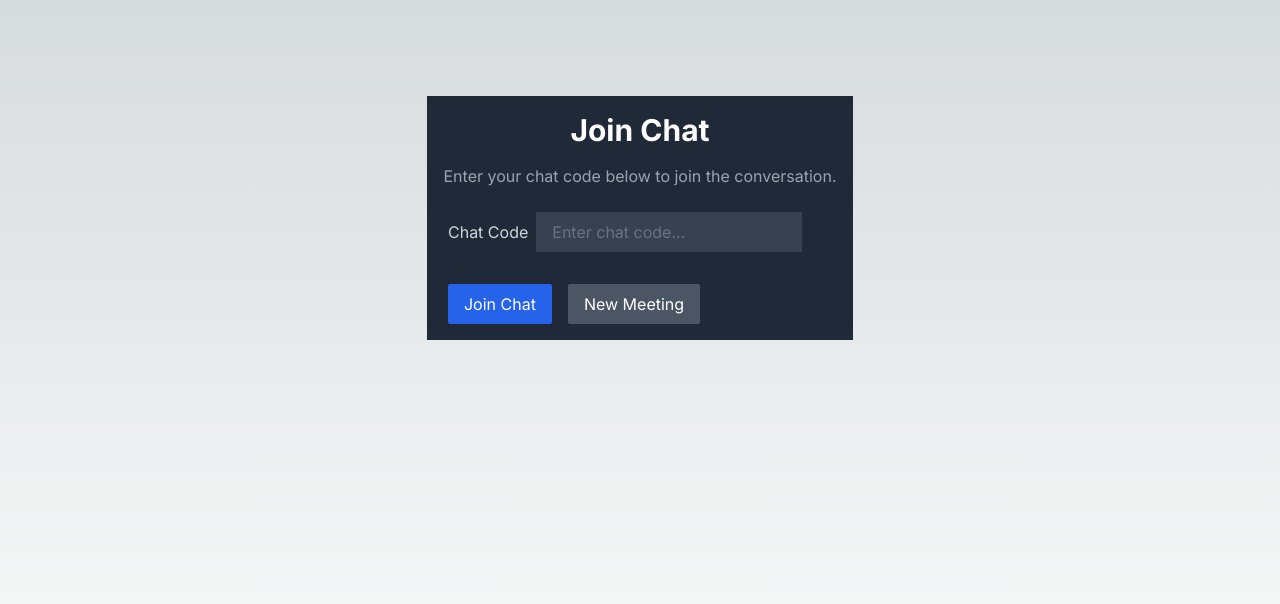
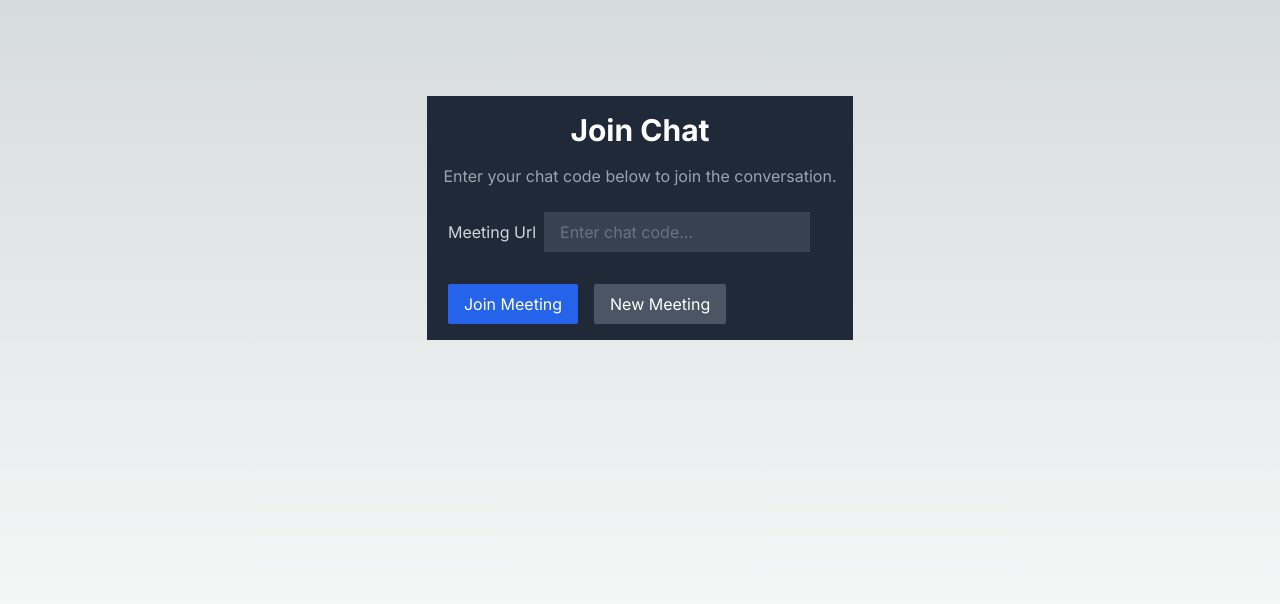
Before and after one commit to Sagar9980/HiveMeet, a Next.js app in the folder frontend/: page / in a window 1280 px wide. Shown: the top 604 px of the page. Built offline with nearby package versions, Linux system fonts and the light colour scheme; no server answers.

Commit message:
added video camera stream

```diff
--- a/frontend/app/auth/register.tsx
+++ /dev/null
@@ -1,7 +0,0 @@
-import React from "react";
-
-const register = () => {
-  return <div>register</div>;
-};
-
-export default register;
--- a/frontend/app/globals.css
+++ b/frontend/app/globals.css
@@ -25,3 +25,7 @@ body {
     )
     rgb(var(--background-start-rgb));
 }
+.meeting__video {
+  width: 100%; /* Adjust width as needed */
+  height: auto; /* Adjust height as needed */
+}
--- /dev/null
+++ b/frontend/app/meeting/page.tsx
@@ -0,0 +1,53 @@
+"use client";
+import React, { useState, useEffect, useRef } from "react";
+
+const Meeting = () => {
+  const [stream, setStream] = useState(null);
+  const videoRef = useRef(null);
+
+  useEffect(() => {
+    const getCameraStream = async () => {
+      try {
+        const mediaStream = await navigator.mediaDevices.getUserMedia({
+          video: true,
+        });
+        setStream(mediaStream);
+      } catch (error) {
+        console.error("Error accessing camera: ", error);
+      }
+    };
+
+    getCameraStream();
+
+    return () => {
+      if (stream) {
+        stream.getTracks().forEach((track) => {
+          track.stop();
+        });
+      }
+    };
+  }, []);
+
+  useEffect(() => {
+    if (stream && videoRef.current) {
+      videoRef.current.srcObject = stream;
+    }
+  }, [stream]);
+
+  return (
+    <div className="meeting">
+      {stream && (
+        <video
+          ref={videoRef}
+          className="meeting__video"
+          autoPlay
+          playsInline
+          muted
+        />
+      )}
+      {!stream && <p>Loading...</p>}
+    </div>
+  );
+};
+
+export default Meeting;
--- a/frontend/app/page.tsx
+++ b/frontend/app/page.tsx
@@ -1,4 +1,5 @@
 "use client";
+import Link from "next/link";
 import { useEffect } from "react";
 import { io } from "socket.io-client";
 
@@ -19,7 +20,7 @@ export default function Home() {
         <form className="w-full max-w-sm space-y-8">
           <div className="space-y-2">
             <label className="text-gray-300" htmlFor="chat-code">
-              Chat Code
+              Meeting Url
             </label>
             <input
               className="bg-gray-700 px-4 py-2 ml-2 text-white placeholder-gray-500"
@@ -28,18 +29,19 @@ export default function Home() {
             />
           </div>
           <div className="flex space-x-4">
-            <button
-              className="bg-blue-600 px-4 py-2 rounded-sm text-white hover:bg-blue-700"
-              type="submit"
-            >
-              Join Chat
+            <Link href="/meeting">
+              <button className="bg-blue-600 px-4 py-2 rounded-sm text-white hover:bg-blue-700">
+                Join Meeting
               </button>
+            </Link>
+            <Link href="/meeting">
               <button
                 className="bg-gray-600 text-white px-4 py-2 rounded-sm hover:bg-gray-700"
                 type="button"
               >
                 New Meeting
               </button>
+            </Link>
           </div>
         </form>
       </div>
--- /dev/null
+++ b/frontend/pages/home.tsx
@@ -0,0 +1,7 @@
+import React from "react";
+
+const home = () => {
+  return <div>home</div>;
+};
+
+export default home;
```
Lines whose indentation alone changed are shown as unchanged.
